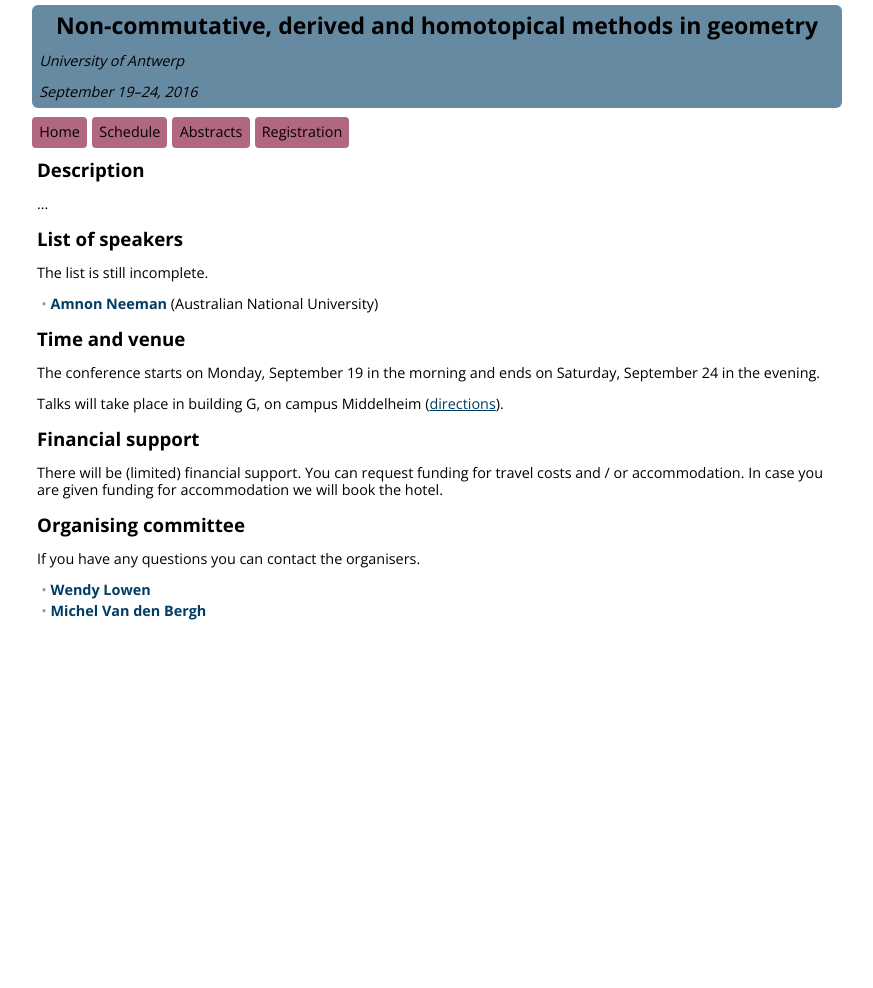
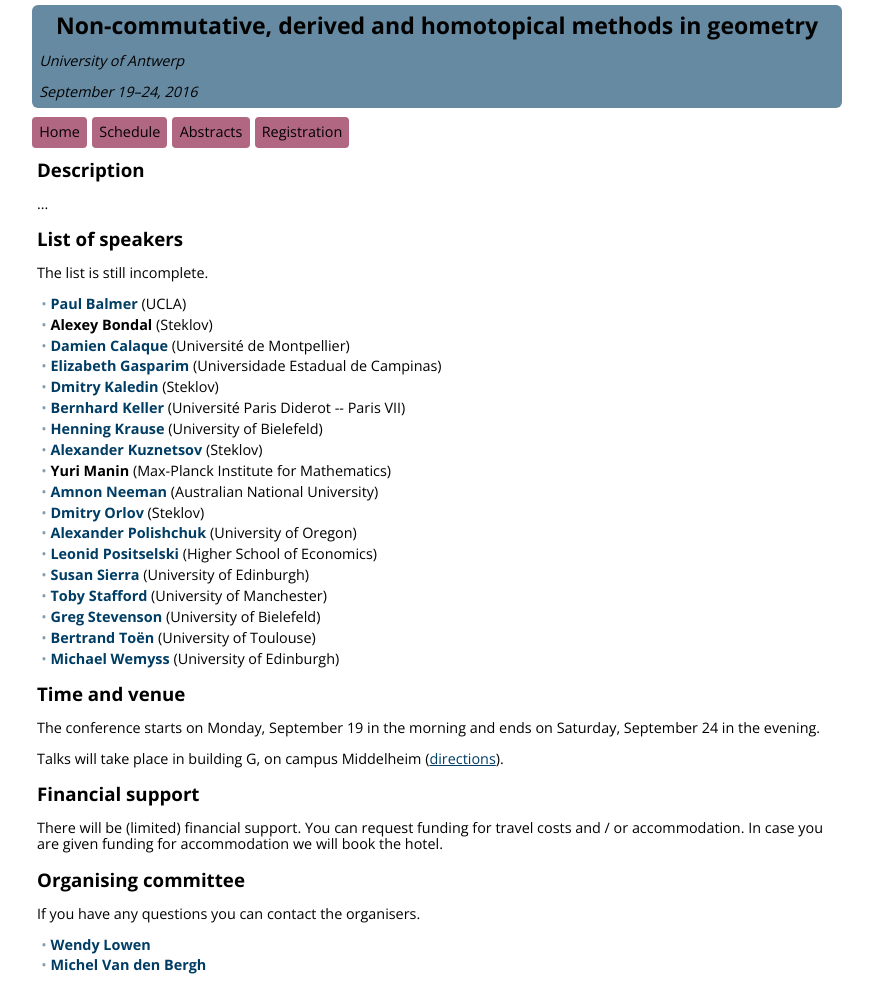
Before and after one commit to ncag-info/antwerp-2016, a Jekyll site: the page built from index.html, in a window 1280 px wide. Shown: the whole page, without its empty margins (203-1076 px from the left). Built offline with Jekyll 4.4.1, drawn with Linux system fonts in a browser that asks for light colours; nearby versions of some CDN libraries; library files that are not in the unit come from our copies; before the commit the page ends 900 px from its top, so only the background shows below that.

Commit message:
List of speakers

```diff
--- a/_data/speakers.yml
+++ b/_data/speakers.yml
@@ -1,4 +1,90 @@
+balmer:
+  name: Paul Balmer
+  affiliation: UCLA
+  website: http://www.math.ucla.edu/~balmer/
+  tbc: true
+
+bondal:
+  name: Alexey Bondal
+  affiliation: Steklov
+
+calaque:
+  name: Damien Calaque
+  affiliation: Université de Montpellier
+  website: http://www.math.univ-montp2.fr/~calaque/
+
+gasparim:
+  name: Elizabeth Gasparim
+  affiliation: Universidade Estadual de Campinas
+  website: http://www.ime.unicamp.br/~gasparim/
+
+kaledin:
+  name: Dmitry Kaledin
+  affiliation: Steklov
+  website: http://www.mi.ras.ru/~kaledin/
+
+keller:
+  name: Bernhard Keller
+  affiliation: Université Paris Diderot -- Paris VII
+  website: http://webusers.imj-prg.fr/~bernhard.keller/
+  tbc: true
+
+krause:
+  name: Henning Krause
+  affiliation: University of Bielefeld
+  website: https://www.math.uni-bielefeld.de/~hkrause/
+
+kuznetsov:
+  name: Alexander Kuznetsov
+  affiliation: Steklov
+  website: http://www.mi.ras.ru/~akuznet/
+
+manin:
+  name: Yuri Manin
+  affiliation: Max-Planck Institute for Mathematics
+
 neeman:
   name: Amnon Neeman
   affiliation: Australian National University
   website: http://maths-people.anu.edu.au/~neeman/
+
+orlov:
+  name: Dmitry Orlov
+  affiliation: Steklov
+  website: http://www.mi.ras.ru/~orlov/
+
+polishchuk:
+  name: Alexander Polishchuk
+  affiliation: University of Oregon
+  website: http://pages.uoregon.edu/apolish/
+
+positselski:
+  name: Leonid Positselski
+  affiliation: Higher School of Economics
+  website: http://positselski.narod.ru/
+
+sierra:
+  name: Susan Sierra
+  affiliation: University of Edinburgh
+  website: http://www.maths.ed.ac.uk/~ssierra/
+  tbc: true
+
+stafford:
+  name: Toby Stafford
+  affiliation: University of Manchester
+  website: http://www.maths.manchester.ac.uk/~jts/
+
+stevenson:
+  name: Greg Stevenson
+  affiliation: University of Bielefeld
+  website: https://www.math.uni-bielefeld.de/~gstevens/
+
+toen:
+  name: Bertrand Toën
+  affiliation: University of Toulouse
+  website: http://perso.math.univ-toulouse.fr/btoen/
+
+wemyss:
+  name: Michael Wemyss
+  affiliation: University of Edinburgh
+  website: http://www.maths.ed.ac.uk/~mwemyss/
```
